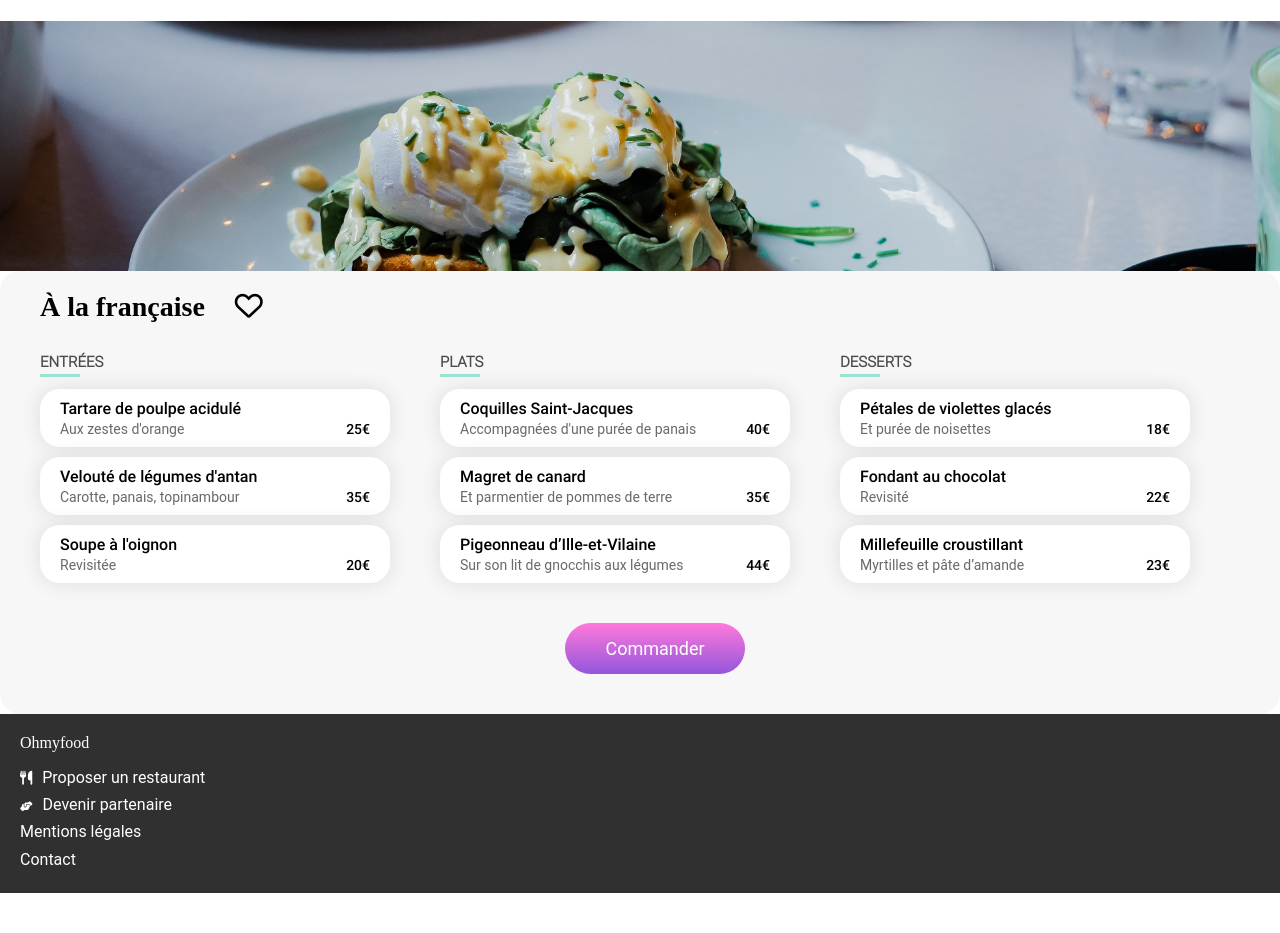
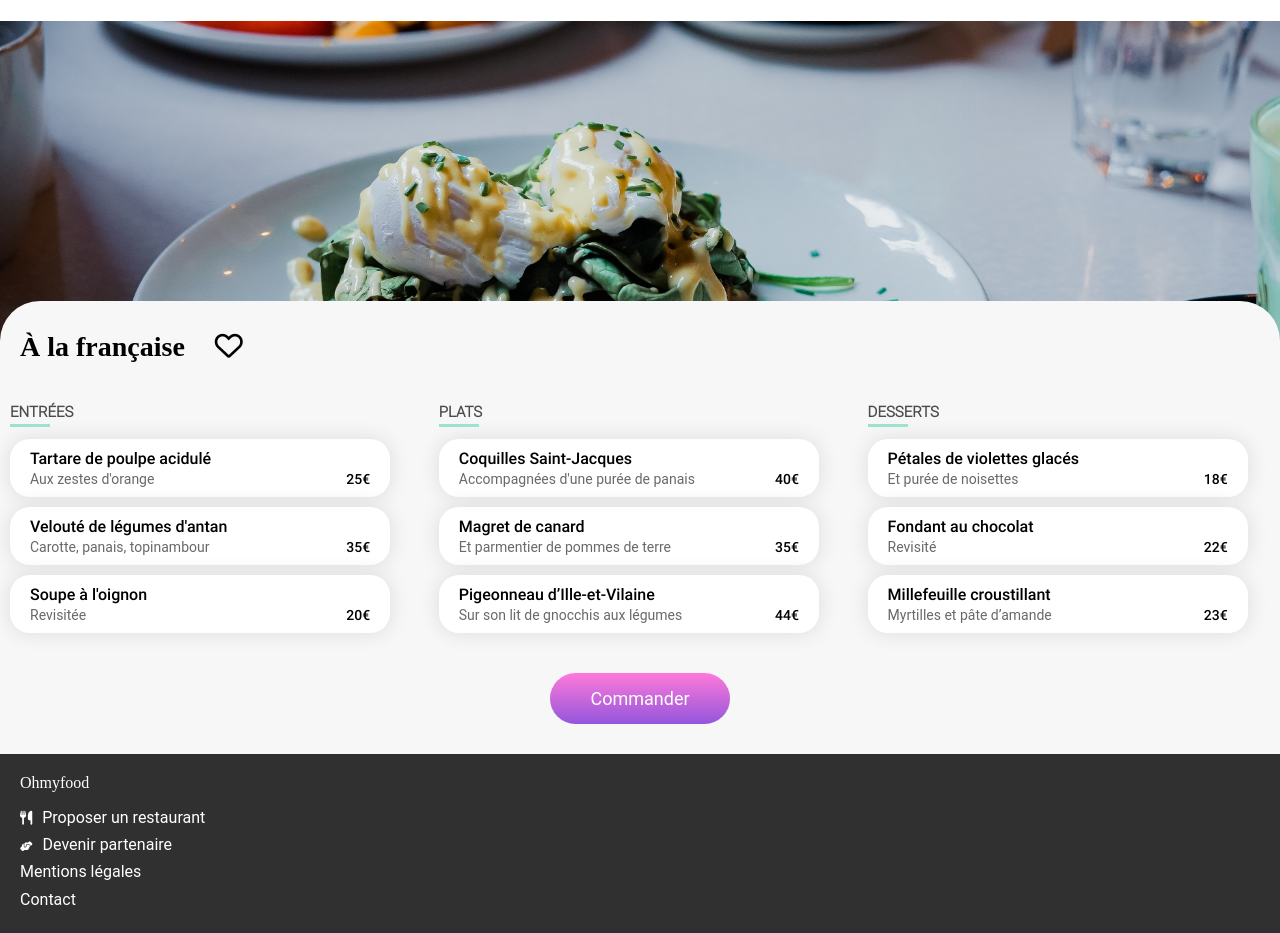
Before and after one commit to FaustineBrachotte/FaustineBrachotte.github.io, a website: page a-la-francaise.html in a window 1280 px wide. Shown: the part 57-990 px from the top of the page. Before the commit the page ends 950 px from the top, so only its background shows below. Drawn offline with Linux system fonts and the light colour scheme; a web font is replaced by a local one.

Commit message:
Revue du design pour les tablettes

```diff
--- a/a-la-francaise.html
+++ b/a-la-francaise.html
@@ -18,8 +18,6 @@
             </a>
             <img src="images/logo/ohmyfood@2x.svg" alt="Logo">
         </header>
-
-        <main>
 
         <section id="restaurant-page">
 
@@ -126,16 +124,34 @@
                 </div>
 
                 <button id="order">Commander</button>
+
+                <footer>
+
+                    <p>Ohmyfood</p>
+                    <ul>
+                        <li>
+                            <a href="#">
+                                <i class="fa-solid fa-utensils"></i>
+                                <p>Proposer un restaurant</p>
+                            </a>
+                        </li>
+                        <li>
+                            <a href="#">
+                                <i class="fa-solid fa-handshake-angle handshake"></i>
+                                <p>Devenir partenaire</p>
+                            </a>
+                        </li>
+                        <li><a href="#">Mentions légales</a></li>
+                        <li><a href="mailto:contact@ohmyfood.com">Contact</a></li>
+                    </ul>
+
+                </footer>
+
             </div>
-        </div>
-    </div>
+        </section>
+    </body>
 
-        </section>
-
-
-    </main>
-
-    <!-- Footer -->
+    <!-- Footer
 
     <footer>
 
@@ -157,6 +173,4 @@
             <li><a href="mailto:contact@ohmyfood.com">Contact</a></li>
         </ul>
 
-    </footer>
-
-</body>
+    </footer>-->
--- a/scss/style.scss
+++ b/scss/style.scss
@@ -113,6 +113,7 @@ body, button {
 }
 
 @mixin favorite-heart {
+    cursor: pointer;
     position: relative;
             .favorite-heart__selected {
                 position: absolute;
@@ -128,7 +129,7 @@ body, button {
             color: transparent;
             -webkit-background-clip: text;
             opacity: 0;
-            transition: all 300ms;
+            transition: all 400ms;
         }
     &:hover {
         .favorite-heart__selected {
@@ -180,6 +181,7 @@ header {
     justify-content: center;
     align-items: center;
     background-color: $quaternary;
+    cursor: pointer;
     p {
         padding: 15px;
         font-family: 'Roboto-Medium';
@@ -297,6 +299,7 @@ footer {
     background-color: #303030;
     color: white;
     padding: 20px;
+    position: relative;
     &> p {
         font-family: "Shrikhand-Regular";
         padding-bottom: 12px;
@@ -335,22 +338,25 @@ footer {
 /* Page */
 
 #restaurant-page {
-    img {
+     img {
         width: 100%;
-        height: 250px;
+        height: 350px;
         object-fit: cover;
         display: block;
-    }
+        position: absolute;
+}
 }
 
 .menu {
     background-color: #F7F7F7;
-    border-radius: 20px;
-    padding-bottom: 10px;
+    border-radius: 40px;
+    position: relative;
+    top: 280px;
     &__title {
         display: flex;
         justify-content: space-between;
         align-items: baseline;
+        padding: 10px;
         i {
             font-size: 28px;
             margin-right: 30px;
@@ -367,7 +373,6 @@ footer {
 $dish-delay: 150ms;
 
 .dish {
-    width: 350px;
     padding: 10px 20px;
     border-radius: 20px;
     background-color: white;
@@ -444,7 +449,7 @@ $anim-delay: $anim-dur/$num-dots;
         margin: 5px;
         animation: dots $anim-dur both 5 ease-in-out alternate;
         @for $i from 1 through $num-dots {
-            &--#{$i} {
+            &-#{$i} {
                 animation-delay: $anim-delay * $i;
              }
         }
@@ -475,15 +480,24 @@ $anim-delay: $anim-dur/$num-dots;
 
 
 
-/* Desktop */
+/* Tablette */
 
-@media all and (min-width: 640px) {
+@media all and (min-width: 768px) {
+
+    .menu__dish-type {
+        width: 50%;
+    }
+
+    .dish {
+        width: 90%;
+    }
 
     .menu__dish {
         display: flex;
+        justify-content: space-between;
         flex-wrap: wrap;
-        column-gap: 30px;
     }
+
 
     #operation-list {
         display: flex;
@@ -498,7 +512,6 @@ $anim-delay: $anim-dur/$num-dots;
     }
 
     .menu {
-        padding-left: 30px;
         &__title {
         justify-content: flex-start;
         column-gap: 30px;
@@ -507,3 +520,13 @@ $anim-delay: $anim-dur/$num-dots;
 
 
 }
+
+/* Desktop */
+
+@media all and (min-width: 1200px) {
+
+    .menu__dish-type {
+        width: 33%;
+    }
+
+}
```
Also changed, not shown: index.html (+5 -5 lines), css/style.css, 1 other file.
